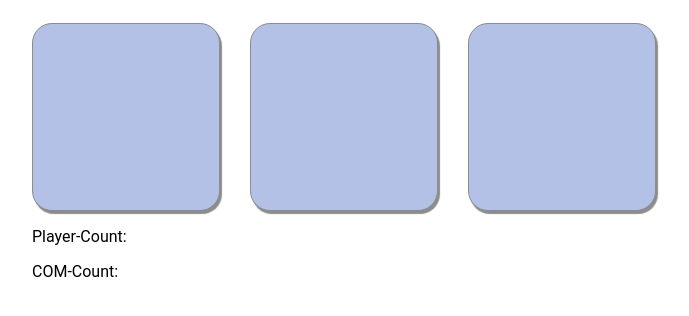
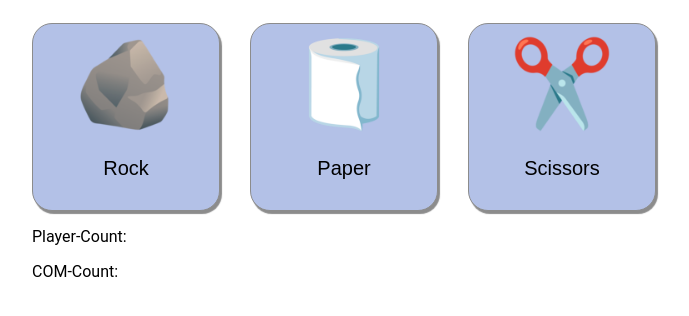
Before and after one commit to AaSa98/odin_rock-paper-scissors, a plain HTML site: page index.html in a window 1280 px wide. Shown: the part 234-550 px from the top of the page, without its empty margins (296-985 px from the left). Drawn offline with Linux system fonts and the light colour scheme.

Commit message:
buttons optisch angepasst inkl icons

```diff
--- a/index.html
+++ b/index.html
@@ -12,9 +12,18 @@
     </div>
     <div id="body">
         <div id="buttons">
-            <button class="select_btn" id="btn_rock"></button>
-            <button class="select_btn" id="btn_paper"></button>
-            <button class="select_btn" id="btn_scissors"></button>
+            <button class="select_btn" id="btn_rock">
+                <img class="btn_img" src="./pictures/rock.png"/>
+                <p class="btn_text">Rock</p>
+            </button>
+            <button class="select_btn" id="btn_paper">
+                <img class="btn_img" src="./pictures/paper.png"/>
+                <p class="btn_text">Paper</p>
+            </button>
+            <button class="select_btn" id="btn_scissors">
+                <img class="btn_img" src="./pictures/scissors.png"/>
+                <p class="btn_text">Scissors</p>
+            </button>
         </div>
         <div id="output">
             <div id="counters">
--- a/styles.css
+++ b/styles.css
@@ -33,4 +33,15 @@ h1 {
 }
 
 .select_btn:active{
-        background-color:#5e709f;}
+    background-color:#5e709f;
+}
+
+.btn_img{
+    width: 100px;
+    height: auto;
+}
+
+.btn_text{
+    font-size: 20px;
+    font-weight: 500;
+}
```
Also changed, not shown: pictures/paper.png (added), pictures/rock.png (added), pictures/scissors.png (added).
